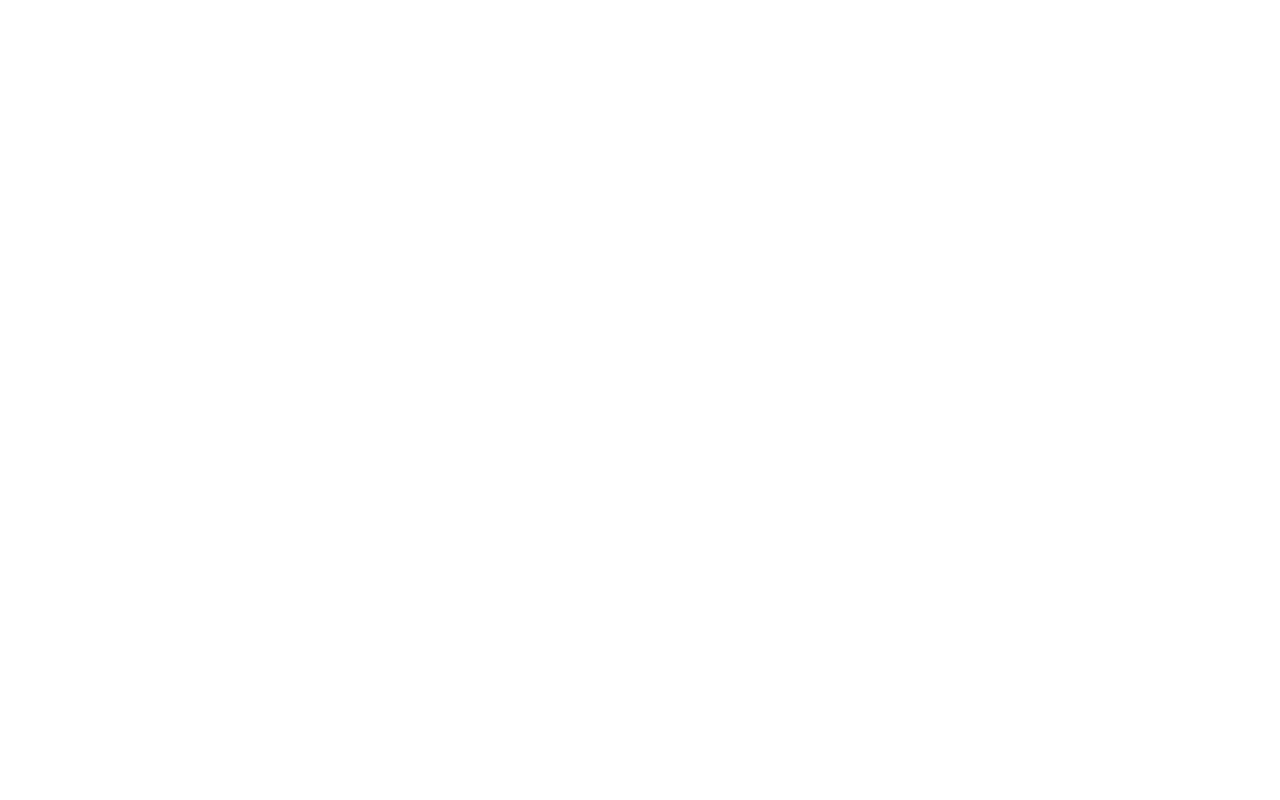
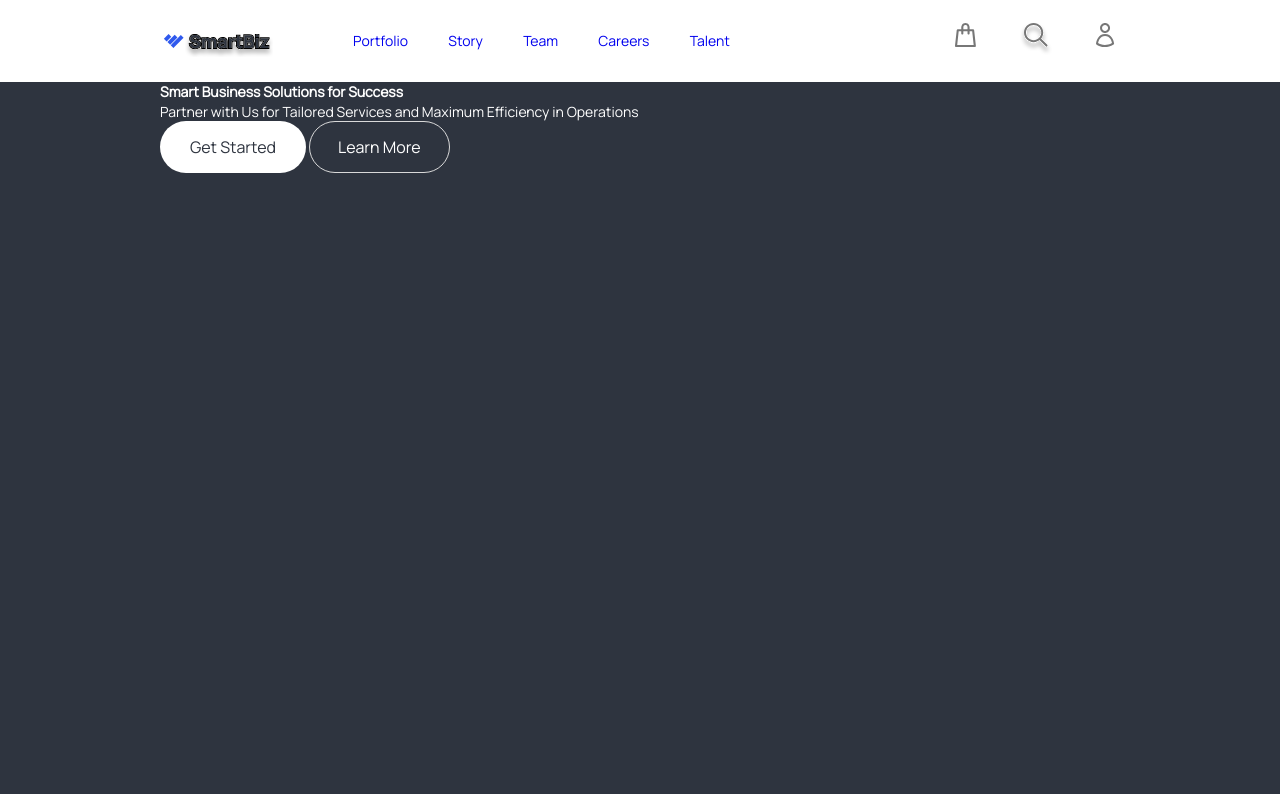
Before and after one commit to Doktorlich/petProject-1, a website built with Vite: page index.html in a window 1280 px wide. Built offline with nearby package versions, Linux system fonts and the light colour scheme.

Commit message:
Create and style header, create section-banner

```diff
--- a/index.html
+++ b/index.html
@@ -6,19 +6,90 @@
   <meta name="viewport" content="width=device-width, initial-scale=1.0" />
   <link rel="icon" href="./public/favicon/shape.svg">
   <script defer type="module" src="src/js/main.js"></script>
-  <title>JS Vite Template</title>
+  <title>SmartBiz</title>
 
 </head>
 
 <body>
 
-  <nav class="nav">
-  </nav>
+
 
   <header class="header">
+    <div class="container">
+
+
+      <nav class="nav">
+        <div class="nav__left-content">
+          <a class="logo" href="#">
+            <img src="./public/images/logo-container.svg" alt="">
+          </a>
+          <div class="menu">
+            <ul class="menu__list">
+              <li class="menu__item">
+                <a href="#" class="menu__link">Portfolio</a>
+              </li>
+              <li class="menu__item">
+                <a href="#" class="menu__link">Story</a>
+              </li>
+              <li class="menu__item">
+                <a href="#" class="menu__link">Team</a>
+              </li>
+              <li class="menu__item">
+                <a href="#" class="menu__link">Careers</a>
+              </li>
+              <li class="menu__item">
+                <a href="#" class="menu__link">Talent</a>
+              </li>
+            </ul>
+          </div>
+        </div>
+
+        <ul class="user-nav">
+          <li class="user-nav__item">
+            <a class="user-nav__link" href="#">
+              <img src="./public/images/shop.svg" alt="shop">
+            </a>
+          </li>
+          <li class="user-nav__item">
+            <a class="user-nav__link" href="#">
+              <img src="./public/images/search.svg" alt="search">
+            </a>
+          </li>
+          <li class="user-nav__item">
+            <a class="user-nav__link" href="#">
+              <img src="./public/images/profile.svg" alt="profile">
+            </a>
+          </li>
+        </ul>
+      </nav>
+
+    </div>
+
   </header>
 
   <main class="content">
+
+    <section class="banner">
+      <div class="container">
+        <div class="banner__inner">
+          <div class="banner__info">
+            <h1 class="banner__h1">Smart Business Solutions for Success</h1>
+            <p class="banner__desc">Partner with Us for Tailored Services and Maximum Efficiency in Operations</p>
+            <div class="banner__buttons">
+              <button class="btn-started">Get Started</button>
+              <button class="btn-more">Learn More</button>
+            </div>
+          </div>
+        </div>
+      </div>
+    </section>
+
+    <section class="content__"></section>
+    <section class="content__"></section>
+    <section class="content__"></section>
+    <section class="content__"></section>
+    <section class="content__"></section>
+
   </main>
 
   <footer class="footer">
--- /dev/null
+++ b/src/scss/content.scss
@@ -0,0 +1,59 @@
+.content {
+}
+.banner {
+    // .banner__inner
+    background: rgb(46, 52, 63);
+    height: 712px;
+    color: rgb(255, 255, 255);
+    &__inner {
+    }
+
+    // .banner__info
+
+    &__info {
+    }
+
+    // .banner__h1
+
+    &__h1 {
+    }
+
+    // .banner__desc
+
+    &__desc {
+    }
+
+    // .banner__buttons
+
+    &__buttons {
+    }
+}
+
+.btn-started {
+    width: 146px;
+    height: 52px;
+    color: rgb(46, 52, 63);
+    border-radius: 100px;
+    border: none;
+    background: rgb(255, 255, 255);
+    &:active {
+        background-color: #007bff; /* Изначальный цвет фона кнопки */
+        color: #fff;
+        border: none;
+        transition: background-color 0.3s;
+    }
+}
+.btn-more {
+    width: 141px;
+    height: 52px;
+    background-color: rgb(46, 52, 63);
+    color: rgb(255, 255, 255);
+    border: 1px solid rgb(217, 217, 217);
+    border-radius: 100px;
+    &:active {
+        background-color: #007bff;
+        color: #fff;
+        border: none;
+        transition: background-color 0.3s;
+    }
+}
--- /dev/null
+++ b/src/scss/font.scss
@@ -0,0 +1,24 @@
+@font-face {
+    font-family: "ManropeBold";
+    src: url("../../public/font/Manrope-Bold.ttf") format("truetype");
+}
+@font-face {
+    font-family: "ManropeExtraBold";
+    src: url("../../public/font/Manrope-ExtraBold.ttf") format("truetype");
+}
+@font-face {
+    font-family: "ManropeMedium";
+    src: url("../../public/font/Manrope-Medium.ttf") format("truetype");
+}
+@font-face {
+    font-family: "ManropeRegular";
+    src: url("../../public/font/Manrope-Regular.ttf") format("truetype");
+}
+@font-face {
+    font-family: "ManropeSemiBold";
+    src: url("../../public/font/Manrope-SemiBold.ttf") format("truetype");
+}
+@font-face {
+    font-family: "PoppinsRegular";
+    src: url("../../public/font/Poppins-Regular.ttf") format("truetype");
+}
--- /dev/null
+++ b/src/scss/header.scss
@@ -0,0 +1,67 @@
+.header {
+}
+.container {
+    max-width: 1600px;
+
+    // при уменьшении экрана , что бы избежать слипания
+    padding: 0 160px;
+    //автоматическое выравнивание блока по центру
+    margin: 0 auto;
+}
+.nav {
+    // .nav__inner
+    display: flex;
+    justify-content: space-between;
+    height: 82px;
+    padding-top: 20px;
+    &__left-content {
+        display: flex;
+        justify-content: space-between;
+        width: 570px;
+        height: 42px;
+    }
+}
+.logo {
+    width: 113.88px;
+    height: 25.76px;
+    margin: auto 0;
+}
+.menu {
+    // .menu__list
+
+    width: 377px;
+
+    &__list {
+        display: flex;
+        height: 42px;
+        justify-content: space-between;
+        align-items: center;
+    }
+
+    // .menu__item
+
+    &__item {
+    }
+
+    // .menu__link
+
+    &__link {
+    }
+}
+.user-nav {
+    // .user-nav__item
+    display: flex;
+    justify-content: space-between;
+    align-items: center;
+    width: 170px;
+    height: 30px;
+    &__item {
+        width: 30px;
+        height: 30px;
+    }
+
+    // .user-nav__link
+
+    &__link {
+    }
+}
--- /dev/null
+++ b/src/scss/reset.scss
@@ -0,0 +1,94 @@
+html, body, div, span, object, iframe,
+h1, h2, h3, h4, h5, h6, p, blockquote, pre,
+abbr, address, cite, code,
+del, dfn, em, img, ins, kbd, q, samp,
+small, strong, sub, sup, var,
+b, i,
+dl, dt, dd, ol, ul, li,
+fieldset, form, label, legend,
+table, caption, tbody, tfoot, thead, tr, th, td,
+article, aside, canvas, details, figcaption, figure,
+footer, header, hgroup, menu, nav, section, summary,
+time, mark, audio, video {
+    margin:0;
+    padding:0;
+    border:0;
+    outline:0;
+    font-size:100%;
+    vertical-align:baseline;
+    background:transparent;
+}
+
+body {
+    line-height:1;
+}
+
+article,aside,details,figcaption,figure,
+footer,header,hgroup,menu,nav,section {
+    display:block;
+}
+
+nav ul {
+    list-style:none;
+}
+
+blockquote, q {
+    quotes:none;
+}
+
+blockquote:before, blockquote:after,
+q:before, q:after {
+    content:'';
+    content:none;
+}
+
+a {
+    margin:0;
+    padding:0;
+    font-size:100%;
+    vertical-align:baseline;
+    background:transparent;
+}
+
+/* change colours to suit your needs */
+ins {
+    background-color:#ff9;
+    color:#000;
+    text-decoration:none;
+}
+
+/* change colours to suit your needs */
+mark {
+    background-color:#ff9;
+    color:#000;
+    font-style:italic;
+    font-weight:bold;
+}
+
+del {
+    text-decoration: line-through;
+}
+
+abbr[title], dfn[title] {
+    border-bottom:1px dotted;
+    cursor:help;
+}
+
+table {
+    border-collapse:collapse;
+    border-spacing:0;
+}
+
+/* change border colour to suit your needs */
+hr {
+    display:block;
+    height:1px;
+    border:0;
+    border-top:1px solid #cccccc;
+    margin:1em 0;
+    padding:0;
+}
+
+input, select {
+    vertical-align:middle;
+}
--- a/src/scss/style.scss
+++ b/src/scss/style.scss
@@ -1,4 +1,44 @@
 @import "./variables.scss";
 @import "normalize.css";
 @import "./press-footer.scss";
-@import "./nav.scss";
+@import "./header.scss";
+@import "./reset.scss";
+@import "./font";
+@import "./content.scss";
+html {
+    box-sizing: border-box;
+}
+*,
+*::after,
+*::before {
+    box-sizing: inherit;
+}
+
+body {
+    font-family: "ManropeRegular", sans-serif;
+    font-weight: 500;
+    font-size: 14px;
+    line-height: 140%;
+    color: rgb(46, 52, 63);
+}
+
+li {
+    list-style-type: none;
+}
+a,
+a:active,
+a:link,
+a:visited {
+    text-decoration: none;
+}
+
+a:hover {
+    color: blue;
+}
+button {
+    font-family: "ManropeRegular";
+    font-size: 16px;
+    font-weight: 500;
+    line-height: 22px;
+    cursor: pointer;
+}
```
Also changed, not shown: public/font/Manrope-Bold.ttf (added), public/font/Manrope-ExtraBold.ttf (added), public/font/Manrope-Medium.ttf (added), public/font/Manrope-Regular.ttf (added), public/font/Manrope-SemiBold.ttf (added), public/font/Poppins-Regular.ttf (added), public/images/logo-container.svg (added), public/images/pic-1.png (added), public/images/pic-2.png (added), public/images/profile.svg (added), public/images/search.svg (added), public/images/shop.svg (added), src/scss/nav.scss (deleted).
